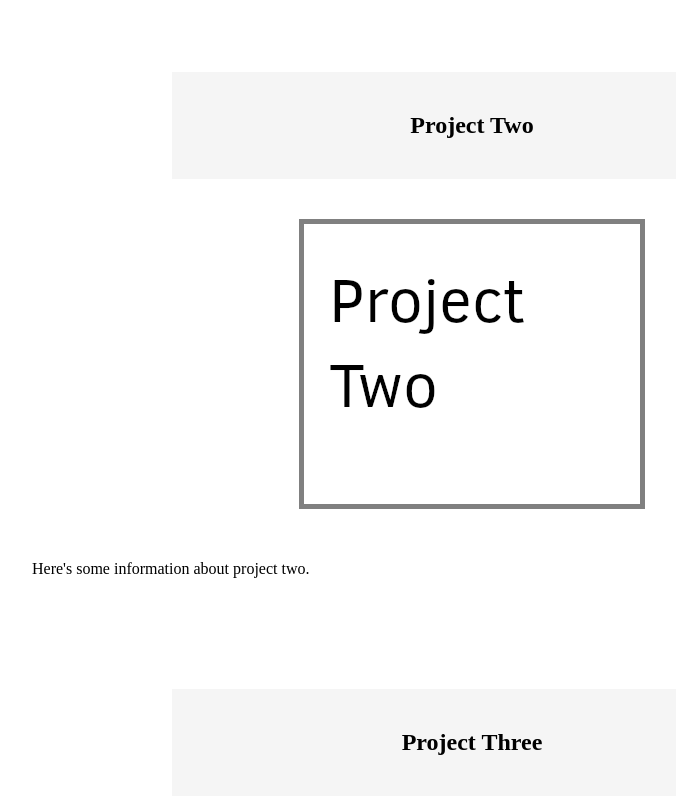
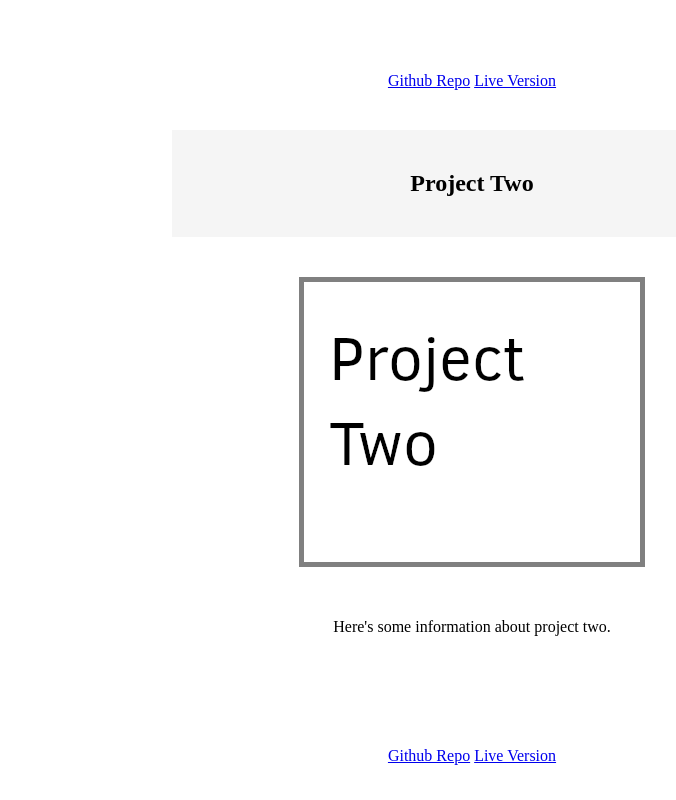
Before and after one commit to zacbarreca/portfolio1, a plain HTML site: page index.html in a window 1280 px wide. Shown: the part 1720-2520 px from the top of the page, without its empty margins (168-844 px from the left). Drawn offline with Linux system fonts and the light colour scheme.

Commit message:
Add project links and style

```diff
--- a/index.html
+++ b/index.html
@@ -40,24 +40,32 @@
 			<h2>Project One</h2>
 			<img src="projectone.png">
 			<p>Here's some information about project one.</p>
+			<a href="https://github.com/zacbarreca/projectone" target="_blank">Github Repo</a>
+			<a href="https://zacbarreca.github.io/projectone" target="_blank">Live Version</a>
 		</section>
 
 		<section class="project">
 			<h2>Project Two</h2>
 			<img src="projectwo.png">
 			<p>Here's some information about project two.</p>
+			<a href="https://github.com/zacbarreca/projecttwo" target="_blank">Github Repo</a>
+			<a href="https://zacbarreca.github.io/projecttwo" target="_blank">Live Version</a>
 		</section>
 
 		<section class="project">
 			<h2>Project Three</h2>
 			<img src="projecthree.png">
 			<p>Here's some information about project three.</p>
+			<a href="https://github.com/zacbarreca/projectthree" target="_blank">Github Repo</a>
+			<a href="https://zacbarreca.github.io/projectthree" target="_blank">Live Version</a>
 		</section>
 
 		<section class="project">
 			<h2>Project Four</h2>
 			<img src="projectfour.png">
 			<p>Here's some information about project four.</p>
+			<a href="https://github.com/zacbarreca/projectfour" target="_blank">Github Repo</a>
+			<a href="https://zacbarreca.github.io/projectfour" target="_blank">Live Version</a>
 		</section>
 
 	</section>
--- a/style.css
+++ b/style.css
@@ -41,6 +41,11 @@ header h1 {
 	margin-right: auto;
 }
 
+.project {
+	text-align: center;
+	margin-bottom: 40px;
+}
+
 footer {
 	text-align: center;
 	background-color: whitesmoke;
```
